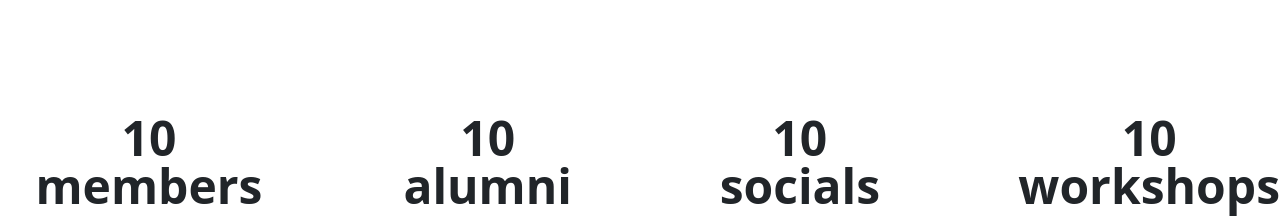
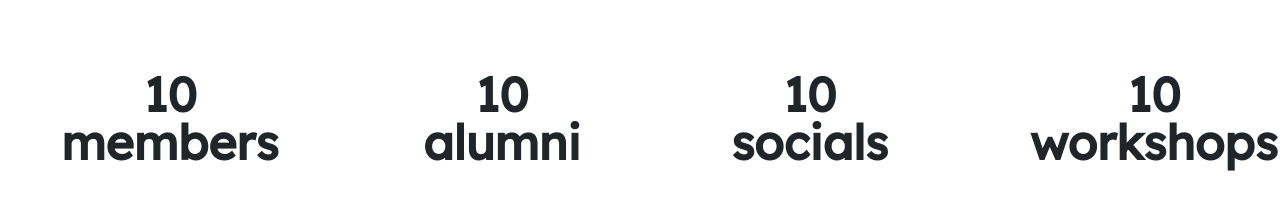
Before and after one commit to acm-ucr/acm-hydra, a Next.js app: page / in a window 1280 px wide. Shown: the part 574-797 px from the top of the page. Built offline with nearby package versions, Linux system fonts and the light colour scheme.

Commit message:
stats component

```diff
--- a/components/Stats.js
+++ b/components/Stats.js
@@ -3,7 +3,7 @@ import React from "react";
 const Stats = () => {
 	return (
 		<div>
-			<ul className='text-5xl decoration-black font-semibold absolute bottom-0 leading-15 flex items-center text-center space-x-32'>
+			<ul className='font-lexend text-5xl decoration-black font-semibold absolute left-6 bottom-11 leading-15 flex items-center text-center space-x-32'>
 				<li>10 members</li>
 				<li>10 alumni</li>
 				<li>10 socials</li>
```
